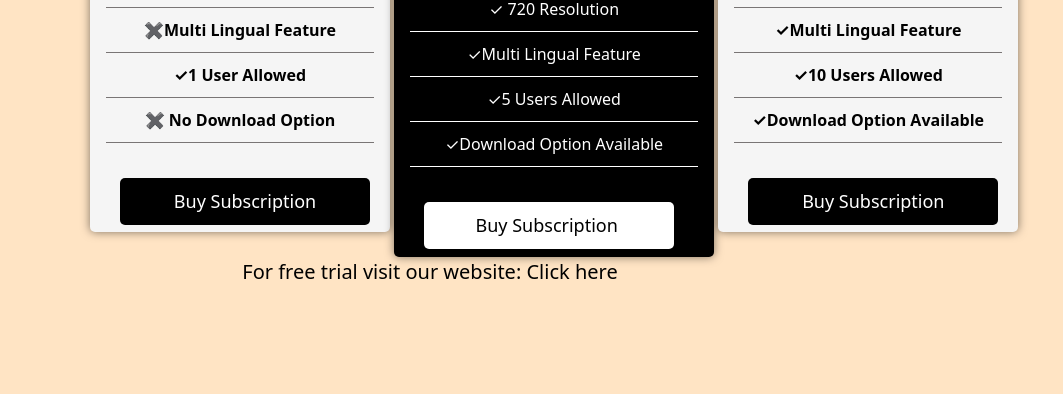
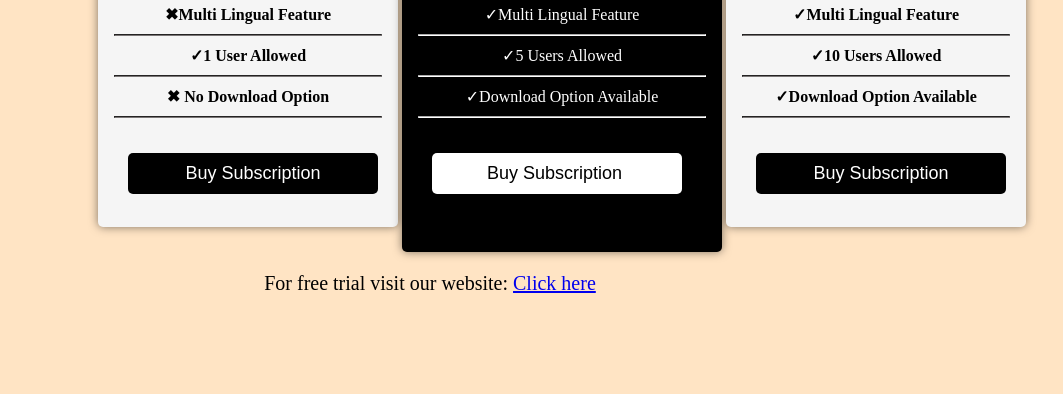
Before and after one commit to IdkObito18/Price-Landing-Page, a plain HTML site: page index.html in a window 1280 px wide. Shown: the part 406-800 px from the top of the page, without its empty margins (210-1273 px from the left). Drawn offline with nearby package versions, Linux system fonts and the light colour scheme.

Commit message:
index.html

```diff
--- a/index.html
+++ b/index.html
@@ -4,7 +4,6 @@
   <meta charset="UTF-8">
   <meta name="viewport" content="width=device-width, initial-scale=1.0">
   <title>Price Landing Page</title>
-  <link href="https://cdn.jsdelivr.net/npm/tailwindcss@2.2.19/dist/tailwind.min.css" rel="stylesheet">
    <link rel="stylesheet" href="Project 1.css">
 </head>
 <body style=" background-color:bisque;">
```
